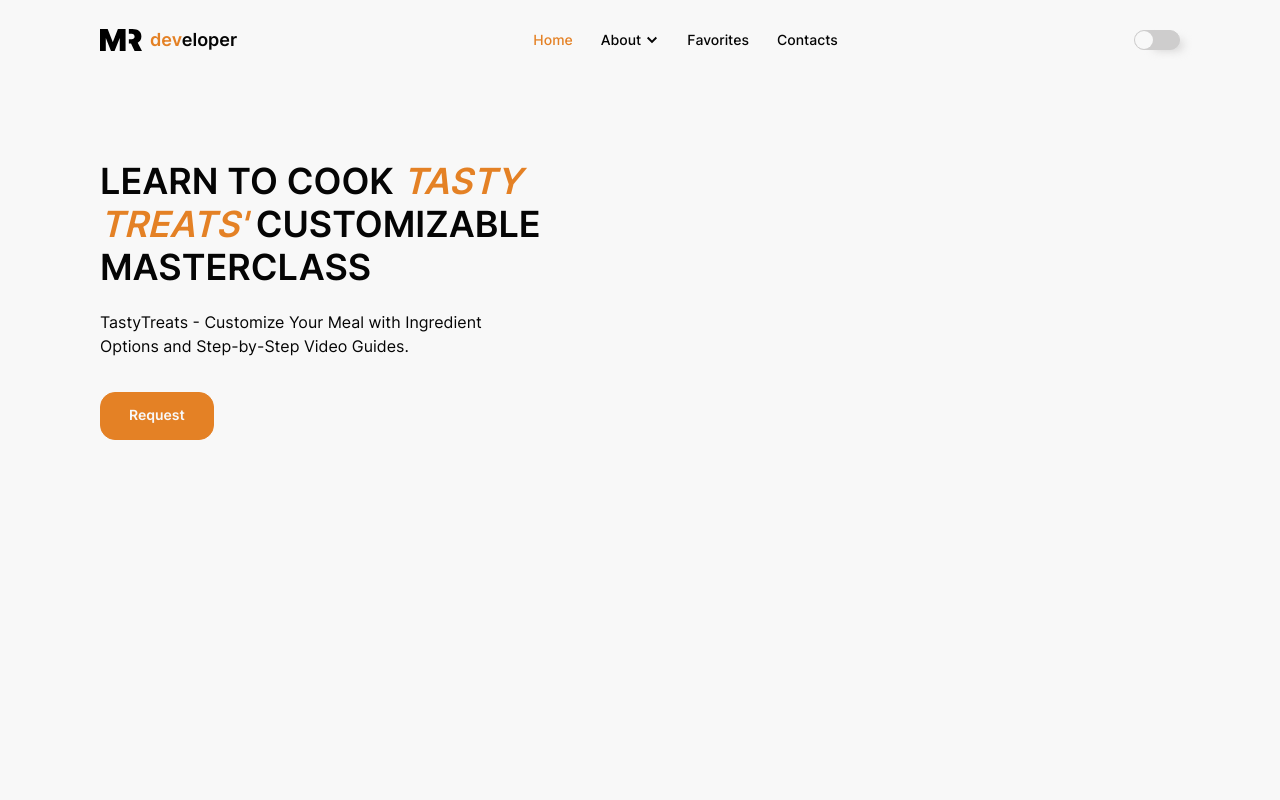
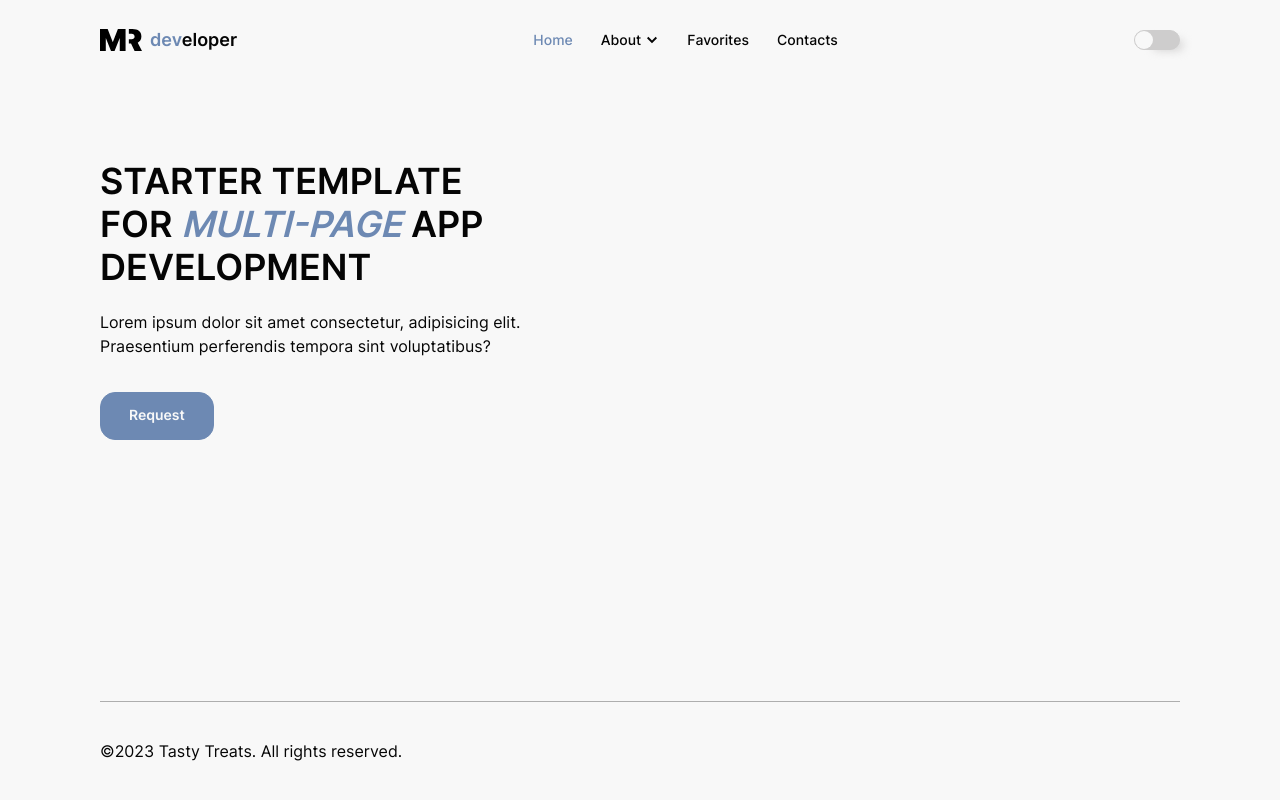
Before and after one commit to RuslanMirasov/Parcel-start, a website built with Parcel: page src/index.html in a window 1280 px wide. Shown: the top 800 px of the page. Built offline with nearby package versions, Linux system fonts and the light colour scheme; what inputmask would draw is missing.

Commit message:
Tamplate build

```diff
--- a/src/index.html
+++ b/src/index.html
@@ -13,7 +13,6 @@
 
     <main class="main">
       <include src="./partials/hero.html"></include>
-      <include src="./partials/catalog.html"></include>
     </main>
     <!-- FOOTER -->
     <include src="./partials/footer.html"></include>
--- a/src/partials/hero.html
+++ b/src/partials/hero.html
@@ -4,11 +4,14 @@
     <div class="titleBox">
       <div class="titleBox" data-animation="fade-bottom" data-delay="150">
         <h1 class="title title--h1">
-          Learn to Cook
-          <span class="color italic"> Tasty <br />Treats' </span>
-          Customizable <br />Masterclass
+          Starter template <br />
+          for <span class="color italic">multi-page</span> app <br />
+          development
         </h1>
-        <p class="subtitle">TastyTreats - Customize Your Meal with Ingredient <br />Options and Step-by-Step Video Guides.</p>
+        <p class="subtitle">
+          Lorem ipsum dolor sit amet consectetur, adipisicing elit. <br />
+          Praesentium perferendis tempora sint voluptatibus?
+        </p>
         <div class="forBtn" data-animation="fade-bottom" data-delay="0">
           <button type="button" data-popup="request" class="button button">Request</button>
         </div>
--- a/src/sass/_hero.scss
+++ b/src/sass/_hero.scss
@@ -1,5 +1,4 @@
 .hero {
-  min-height: 200vh;
   padding-top: 80px;
 }
 .hero__content {
--- a/src/sass/_refs.scss
+++ b/src/sass/_refs.scss
@@ -1,4 +1,4 @@
-$color: #e48125;
+$color: #6d89b3;
 $color_hover: #4097a7;
 $balck: #000000;
 $white: #ffffff;
```
